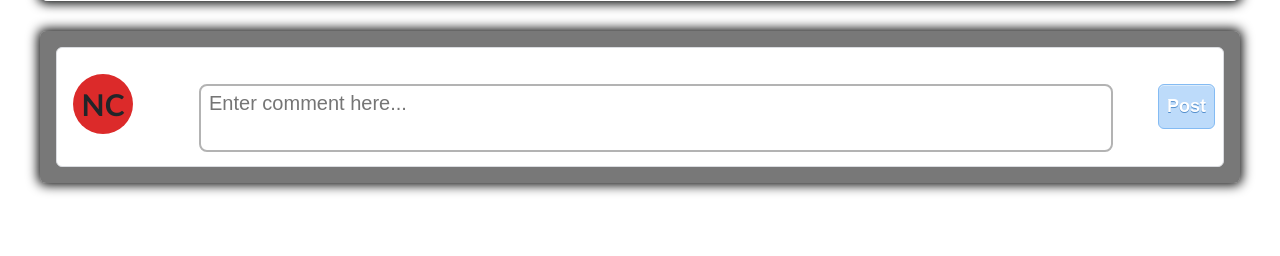
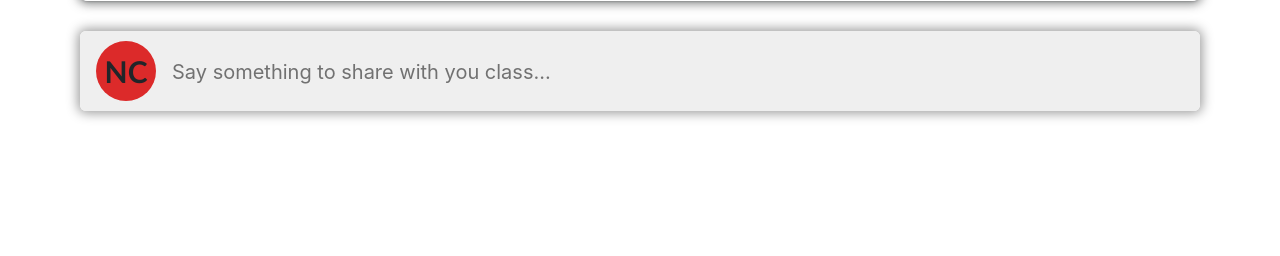
Before and after one commit to vinhnk3100/classroom_project, a PHP site: page /myownclassroom/classroom_stream?id=class1122 in a window 1280 px wide. Shown: the part 544-800 px from the top of the page. Run offline with PHP 8.4, Linux system fonts and the light colour scheme; a user stored in the database is signed in; data comes from the database, SQL or seed files in the repository; some libraries are stand-ins or nearby versions.

Commit message:
update
update comment text area

```diff
--- a/pages/classroom_stream.php
+++ b/pages/classroom_stream.php
@@ -159,26 +159,33 @@ require("Initials.php");
     </div>
 
     <!--====== COMMENT ========================================-->
-    <div class="classuis">
+    <div class="classuis hide_comment_area">
         <div class="comment-area">
-            <div class="classuib5-1a">
-                <div class="nav-link" href="#" id="navbarDropdown" role="button" data-toggle="dropdown" aria-haspopup="true" aria-expanded="false">
-                    <?php
-                    $initials = new Initials();
-                    $generateName = $initials->generate($_SESSION['fullname']);
-                    echo "<div class='circle'><div class='initials'>$generateName</div></div>"
-                    ?>
-                </div>
-                <div class="enter_button">
-                    <textarea id="comment_textarea" name="comment"  placeholder="Enter comment here..." ></textarea>
-                    <a href="#" class="myButton">
-                        Post
-                    </a>
-                </div>
+            <div class="nav-link" aria-haspopup="true" aria-expanded="false">
+                <?php
+                $initials = new Initials();
+                $generateName = $initials->generate($_SESSION['fullname']);
+                echo "<div class='circle circle-avt-comments'><div class='initials'>$generateName</div></div>"
+                ?>
             </div>
+            <label class="comment-label" onclick="showClassComment()">
+                Say something to share with you class...
+            </label>
+        </div>
+
+    </div>
+
+    <div class="classuis comment_show">
+        <div class="comment-content">
+            <form action="#" method="post">
+                <textarea placeholder="Say something to share with your class...." id="comments_textarea" name="comments_textarea" oninput='this.style.height = "";this.style.height = this.scrollHeight + 3 +  "px"' cols="138"></textarea>
+                <input id="post_btn_comment" value="Post" type="submit">
+            </form>
+            <input id="file_btn_comment" type="file" name="file_btn_comment" multiple="multiple">
+            <input id="cancel_btn_comment" value="Cancel" type="submit">
+            <div id="filename">A</div>
         </div>
     </div>
-
     <br><br><br>
 
 
--- a/pages/css/classroom-stream.css
+++ b/pages/css/classroom-stream.css
@@ -112,7 +112,6 @@ td
 /* ===================================== Class interface ===================================== */
 .classuis
 {
-    background-color: rgba(0, 0, 0, 0.53);
     margin: 0 auto;
     margin-top: 30px;
     display: -webkit-box;
@@ -122,8 +121,8 @@ td
     flex-direction: column;
     width: -webkit-calc(100% - 2*1.5rem);
     width: calc(100% - 2*1.5rem);
-    max-width: 75rem;
-    box-shadow: 0 0 12px 2px rgb(0, 0, 0);
+    max-width: 70rem;
+    box-shadow: 0 0 12px 2px rgb(153, 153, 153);
     border-radius: 6px;
 }
 
@@ -306,12 +305,97 @@ div
 /*  ===================================== COMMENTS =====================================  */
 .comment-area
 {
-    background-color: #fff;
-    border: .0625rem solid #dadce0;
+    height: 5rem;
+    background-color: #efefef;
     overflow: hidden;
-    margin: 1rem;
-    padding: 0.5rem 0;
     border-radius: 6px;
+    padding-right: 0.5rem;
+    white-space: nowrap;
+    align-items: center;
+    display: flex;
+    flex-direction: row;
+}
+
+.comment_show{
+    display: none;
+}
+
+.hide_comment_area{
+    display: block;
+}
+
+.comment-label{
+    cursor: pointer;
+    position: relative;
+    top: 0.3rem;
+    font-size: 20px;
+    color: #717171;
+}
+
+.comment-content textarea{
+    border-radius: 6px 6px 0px 0px;
+    padding: 1rem;
+    overflow: auto;
+    transition: 0.2s ease-in-out;
+    outline: none;
+    border: none;
+    border-bottom: 2px solid black;
+    width: calc(100% - 80px);
+    top: 2rem;
+    height: 8rem;
+    position: relative;
+    left: 3rem;
+    resize: none;
+    margin-bottom: 2rem;
+}
+
+#cancel_btn_comment{
+    background-color: white;
+    color: black;
+    margin-top: 2rem;
+    font-size: 24px;
+    border-radius: 6px;
+    width: 6rem;
+    position: relative;
+    float: right;
+    right: 12rem;
+    margin-bottom: 2rem;
+}
+
+#cancel_btn_comment:hover{
+    background-color: #cbcbcb;
+}
+
+#post_btn_comment{
+    background-color: #c7c7c7;
+    margin-top: 2rem;
+    font-size: 24px;
+    border-radius: 6px;
+    width: 6rem;
+    position: relative;
+    float: right;
+    right: 8rem;
+    margin-bottom: 2rem;
+}
+
+#file_btn_comment{
+    border-radius: 6px;
+    font-size: 24px;
+    position: relative;
+    margin-top: 2rem;
+    left: 4rem;
+    margin-bottom: 2rem;
+}
+
+.comment-content:focus-within textarea{
+    border-bottom: 2px solid #008202;
+    transition: 0.2s ease-in-out;
+    outline: none;
+    background-color: #d9d9d9;
+}
+
+.comment-label:hover{
+    color: rgb(15, 137, 36);
 }
 
 .classuib5-2
@@ -319,16 +403,7 @@ div
     padding: 0.5rem 0;
     cursor: pointer;
 }
-.classuib5-1a
-{
-    height: 6rem;
-    padding-right: 0.5rem;
-    white-space: nowrap;
-    align-items: center;
-    display: flex;
-    flex-direction: row;
-    margin-bottom: 6px;
-}
+
 .avatar-icon
 {
     background-color: #5befff;
--- a/pages/css/style.css
+++ b/pages/css/style.css
@@ -82,6 +82,10 @@ body{
 
 .circle{
     margin-right: 50px;
+}
+
+.circle-avt-comments{
+    margin-right: unset;
 }
 
 .circle_avt_class_everyone{
--- a/pages/js/main.js
+++ b/pages/js/main.js
@@ -125,3 +125,33 @@ function showClassInforms() {
         element_content.style.padding = '0px';
     }
 }
+
+// =================================================================================================
+// =================================================================================================
+
+// Showing file in the comment textarea
+
+document.getElementById('upload').onchange = uploadOnChange;
+
+function uploadOnChange() {
+    var filename = this.value;
+    var lastIndex = filename.lastIndexOf("\\");
+    if (lastIndex >= 0) {
+        filename = filename.substring(lastIndex + 1);
+    }
+    document.getElementById('filename').innerHTML = filename;
+}
+
+// Showing class comment
+
+function showClassComment() {
+    const commentVisible = document.getElementsByClassName("comment_show")[0];
+    const commentArea = document.getElementsByClassName("comment-area")[0];
+    if(commentVisible.style.display == "block"){
+        commentVisible.style.display = "none";
+        commentArea.style.display = "block";
+    }else{
+        commentVisible.style.display = "block";
+        commentArea.style.display = "none";
+    }
+}
```
